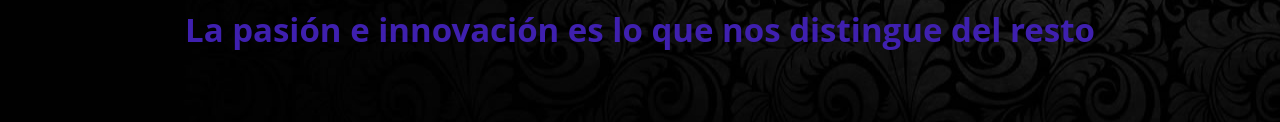
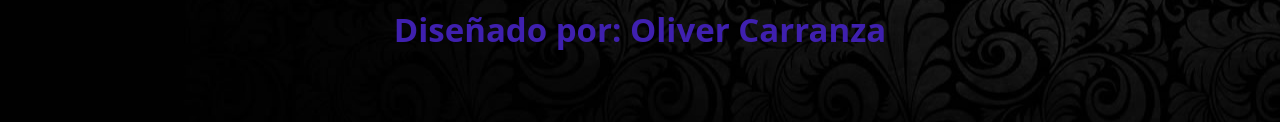
Before and after one commit to olivercd15/olivercd15.github.io, a plain HTML site: page index.html in a window 1280 px wide. Shown: the part 3779-3901 px from the top of the page. Drawn offline with Linux system fonts and the light colour scheme.

Commit message:
Update index.html

```diff
--- a/index.html
+++ b/index.html
@@ -199,7 +199,7 @@
                 <a href="https://www.facebook.com/groups/357466188044834/" class="fab fa-facebook-square"></a>
                 <a href="https://youtu.be/sBUEgdHjcNE" class="fab fa-youtube"></a>
             </div>
-            <h3>La pasión e innovación es lo que nos distingue del resto</h3>
+            <h3>Diseñado por: Oliver Carranza</h3>
         </div>
 
     </footer>
```
